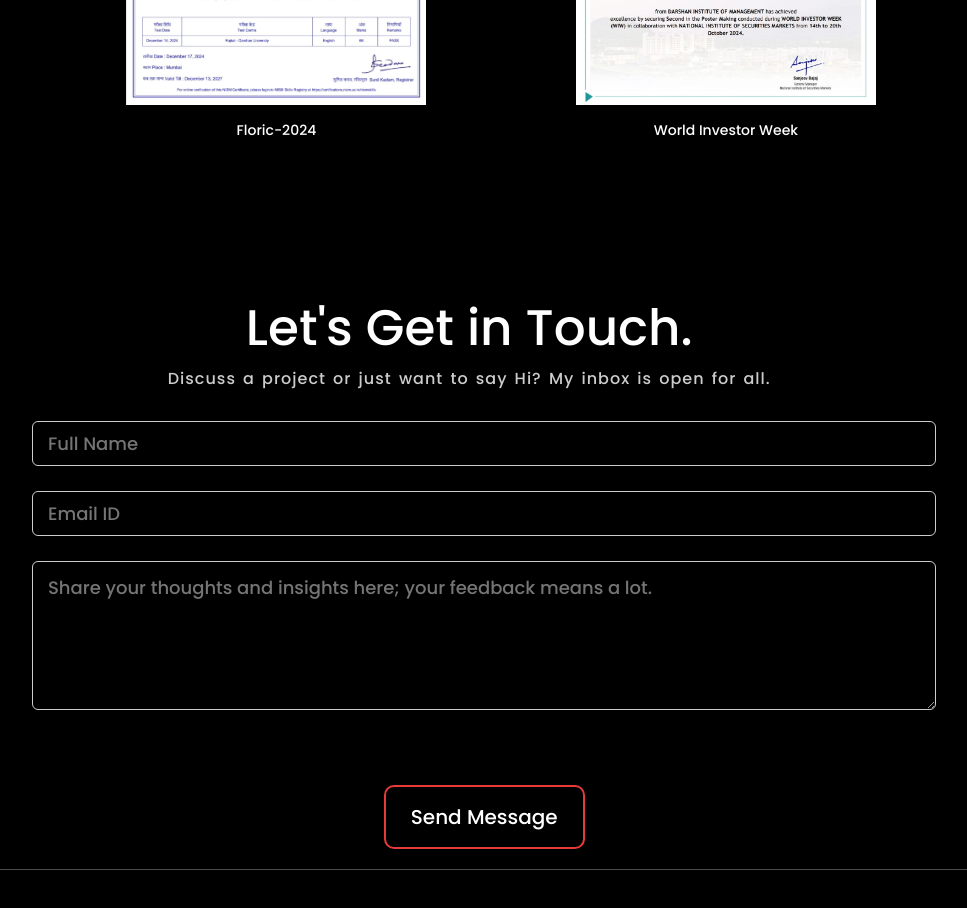
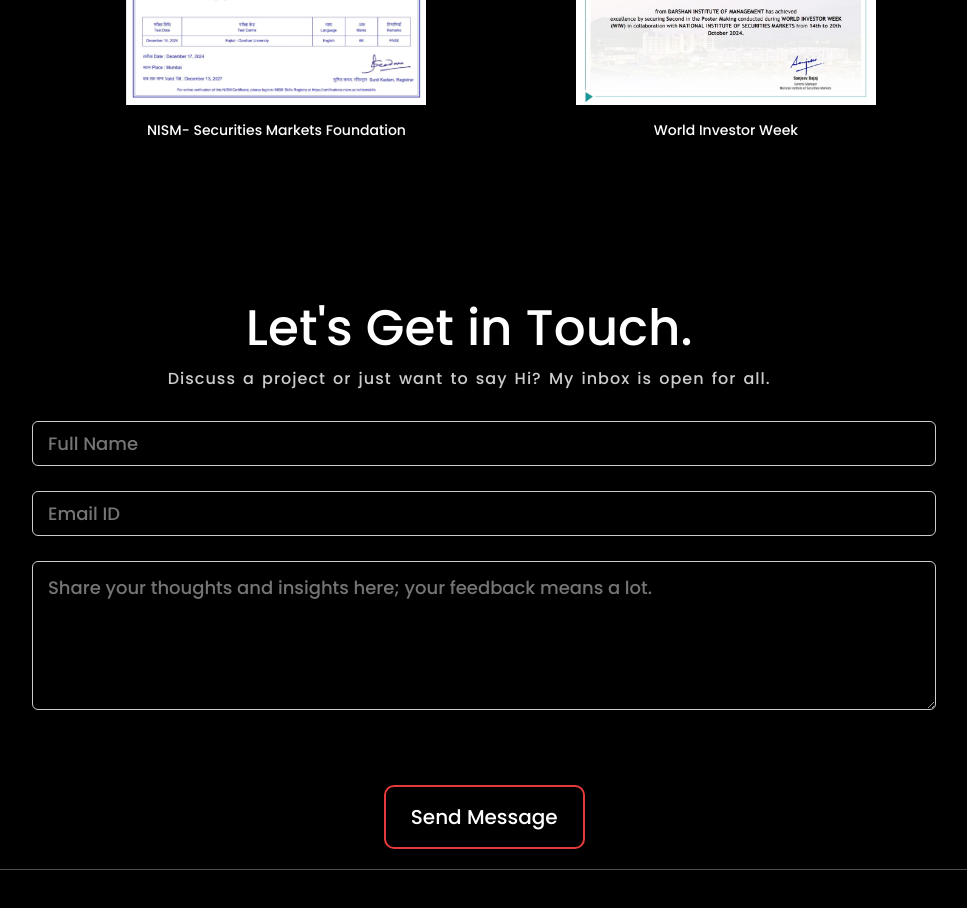
Before and after one commit to Keval-Kankrecha/darshan-portfolio, a React (Create React App) app: page / in a window 1280 px wide. Shown: the part 3340-4248 px from the top of the page, without its empty margins (190-1157 px from the left). Built offline with nearby package versions, Linux system fonts and the light colour scheme.

Commit message:
feat: change title

```diff
--- a/src/Components/CertificateComponent.js
+++ b/src/Components/CertificateComponent.js
@@ -36,7 +36,7 @@ const SkilComponent = ({id}) => {
                 <div className="skillset">
                     <figure>
                         <img src={cer3} className="img" style={{ width: '300px', height: 'auto' }} />
-                        <figcaption className="caption">Floric-2024</figcaption>
+                        <figcaption className="caption">NISM- Securities Markets Foundation</figcaption>
                     </figure>
                     <figure>
                         <img src={cer4} className="img" style={{ width: '300px', height: 'auto' }} />
```
